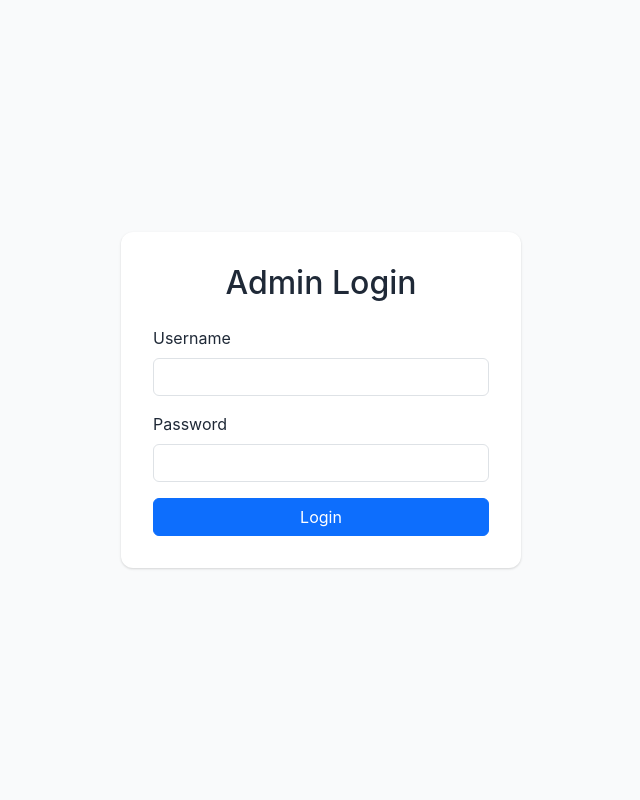
After one commit to SagarDubey10/Smart-Classroom-Time-Table-Scheduler, a Flask app: page /admin/login in a window 1280 px wide. The commit adds this page. Shown: the whole page, without its empty margins (319-959 px from the left). Run offline with Flask 3, Linux system fonts and the light colour scheme.

Commit message:
Added Login Page

```diff
--- a/app.py
+++ b/app.py
@@ -1,4 +1,4 @@
-from flask import Flask, render_template, request, jsonify, g, redirect, url_for, flash, send_file
+from flask import Flask, render_template, request, jsonify, g, redirect, url_for, flash, send_file, session
 import sqlite3
 from datetime import datetime
 import random
@@ -6,11 +6,13 @@ from collections import defaultdict
 import pandas as pd
 from fpdf import FPDF
 import io
+from werkzeug.security import generate_password_hash, check_password_hash
+from functools import wraps
 
 app = Flask(__name__)
 DB_PATH = 'timetable.db'
 DAYS = ['MON', 'TUE', 'WED', 'THU', 'FRI', 'SAT']
-app.secret_key = 'your_secret_key_here'
+app.secret_key = 'your_very_secret_key_for_sessions'
 
 # --- DATABASE HELPERS ---
 def get_db():
@@ -104,9 +106,20 @@ def init_db():
                 key TEXT PRIMARY KEY,
                 value TEXT
             );
+            CREATE TABLE IF NOT EXISTS admins (
+                id INTEGER PRIMARY KEY AUTOINCREMENT,
+                username TEXT UNIQUE NOT NULL,
+                password_hash TEXT NOT NULL
+            );
         ''')
-        # Add default practical preference if not exists
         cur.execute("INSERT OR IGNORE INTO generation_settings (key, value) VALUES ('practical_preference', 'none')")
+
+        # Add a default admin user if the table is empty
+        cur.execute("SELECT * FROM admins")
+        if cur.fetchone() is None:
+            cur.execute("INSERT INTO admins (username, password_hash) VALUES (?, ?)",
+                        ('admin', generate_password_hash('admin123')))
+
         db.commit()
 
 def seed_sample_data():
@@ -165,6 +178,15 @@ def seed_sample_data():
 
     db.commit()
 
+# --- AUTHENTICATION ---
+def login_required(f):
+    @wraps(f)
+    def decorated_function(*args, **kwargs):
+        if 'admin_id' not in session:
+            return redirect(url_for('admin_login'))
+        return f(*args, **kwargs)
+    return decorated_function
+
 # --- TIMETABLE GENERATION & VALIDATION ---
 def get_slot_times():
     db = get_db()
@@ -176,37 +198,28 @@ def is_slot_available(day, time_start, time_end, teacher_id, classroom_id, class
     db = get_db()
     cur = db.cursor()
 
-    # Teacher availability
     cur.execute('SELECT 1 FROM timetable_slots WHERE teacher_id = ? AND day = ? AND NOT (time_end <= ? OR time_start >= ?)', (teacher_id, day, time_start, time_end))
     if cur.fetchone(): return False
 
-    # Classroom availability
     cur.execute('SELECT 1 FROM timetable_slots WHERE classroom_id = ? AND day = ? AND NOT (time_end <= ? OR time_start >= ?)', (classroom_id, day, time_start, time_end))
     if cur.fetchone(): return False
 
-    # Class/Batch availability
     if batch_number:
-        # Check for this specific batch
         cur.execute('SELECT 1 FROM timetable_slots WHERE class_id = ? AND batch_number = ? AND day = ? AND NOT (time_end <= ? OR time_start >= ?)', (class_id, batch_number, day, time_start, time_end))
         if cur.fetchone(): return False
 
-        # Also check if there's a theory lecture for the whole class at the same time
         cur.execute('SELECT 1 FROM timetable_slots WHERE class_id = ? AND batch_number IS NULL AND day = ? AND NOT (time_end <= ? OR time_start >= ?)', (class_id, day, time_start, time_end))
         if cur.fetchone(): return False
-    else: # This is a theory lecture
-        # Check if the whole class has a theory lecture
+    else:
         cur.execute('SELECT 1 FROM timetable_slots WHERE class_id = ? AND batch_number IS NULL AND day = ? AND NOT (time_end <= ? OR time_start >= ?)', (class_id, day, time_start, time_end))
         if cur.fetchone(): return False
-        # Check if ANY batch of the class has a lab
         cur.execute('SELECT 1 FROM timetable_slots WHERE class_id = ? AND batch_number IS NOT NULL AND day = ? AND NOT (time_end <= ? OR time_start >= ?)', (class_id, day, time_start, time_end))
         if cur.fetchone(): return False
 
-    # Teacher constraint: No two lectures on the same day for the same class
     if not is_lab:
         cur.execute('SELECT 1 FROM timetable_slots ts JOIN courses c ON ts.course_id = c.course_id WHERE ts.teacher_id = ? AND ts.class_id = ? AND ts.day = ? AND c.is_lab = 0', (teacher_id, class_id, day))
         if cur.fetchone(): return False
 
-    # Teacher constraint: At least one lecture gap between lectures in different classes
     all_slots = get_slot_times()
 
     current_slot_index = -1
@@ -229,7 +242,7 @@ def is_slot_available(day, time_start, time_end, teacher_id, classroom_id, class
 
 def schedule_session(course, day, start_slot_index, duration, classroom, batch_number=None, teacher_id=None):
     SLOTS = get_slot_times()
-    TEACHABLE_SLOTS = [(i, s) for i, s in enumerate(SLOTS) if s['is_break'] == 0] # 0 for lecture
+    TEACHABLE_SLOTS = [(i, s) for i, s in enumerate(SLOTS) if s['is_break'] == 0]
     db = get_db()
     cur = db.cursor()
 
@@ -275,14 +288,13 @@ def generate_timetable():
         batch_assignments[(a['class_id'], a['subject_id'])][a['batch_number']] = a['teacher_id']
 
     SLOTS = get_slot_times()
-    TEACHABLE_SLOTS = [(i, s) for i, s in enumerate(SLOTS) if s['is_break'] == 0] # 0 for lecture
+    TEACHABLE_SLOTS = [(i, s) for i, s in enumerate(SLOTS) if s['is_break'] == 0]
 
     practical_pref = cur.execute("SELECT value FROM generation_settings WHERE key = 'practical_preference'").fetchone()['value']
 
     labs_to_schedule = []
     for course in courses:
         if course['is_lab']:
-            # Each lab is typically 2 hours, so we divide by 2
             num_practical_sessions = course['weekly_lectures']
             if num_practical_sessions % 2 != 0:
                 print(f"Warning: Lab {course['subject_name']} has an odd number of weekly hours. Assuming {num_practical_sessions // 2} two-hour sessions.")
@@ -306,7 +318,6 @@ def generate_timetable():
         for _ in range(200):
             day = random.choice(DAYS)
 
-            # Filter slots based on practical preference
             potential_slots = list(range(len(TEACHABLE_SLOTS) - 1))
             if practical_pref == 'morning':
                 potential_slots = [i for i in potential_slots if i <= 2]
@@ -401,7 +412,33 @@ def index():
     classes = [dict(row) for row in cur.fetchall()]
     return render_template('index.html', classes=classes)
 
+@app.route('/admin/login', methods=['GET', 'POST'])
+def admin_login():
+    if request.method == 'POST':
+        username = request.form['username']
+        password = request.form['password']
+
+        db = get_db()
+        admin = db.execute('SELECT * FROM admins WHERE username = ?', (username,)).fetchone()
+
+        if admin and check_password_hash(admin['password_hash'], password):
+            session.clear()
+            session['admin_id'] = admin['id']
+            session['admin_username'] = admin['username']
+            return redirect(url_for('manage'))
+        else:
+            flash('Invalid username or password', 'danger')
+
+    return render_template('login.html')
+
+@app.route('/admin/logout')
+def admin_logout():
+    session.clear()
+    flash('You have been logged out.', 'success')
+    return redirect(url_for('admin_login'))
+
 @app.route('/manage', methods=['GET', 'POST'])
+@login_required
 def manage():
     db = get_db()
     cur = db.cursor()
@@ -512,7 +549,7 @@ def manage():
                     end_time = end_times[i]
 
                     break_name = None
-                    if is_break == 1: # Only for breaks
+                    if is_break == 1:
                         break_name = break_names[break_name_counter] if break_names[break_name_counter] else None
                         break_name_counter += 1
 
@@ -607,6 +644,7 @@ def manage():
                            practical_preference=practical_preference)
 
 @app.route('/api/timetable/generate', methods=['POST'])
+@login_required
 def api_generate():
     generate_timetable()
     return jsonify({'status': 'success', 'message': 'Timetable generated successfully!'})
@@ -660,6 +698,7 @@ def api_get_timetable(class_name):
     })
 
 @app.route('/api/timetable/update', methods=['POST'])
+@login_required
 def api_update():
     data = request.json
     slot_id = data.get('slot_id')
@@ -707,6 +746,7 @@ def api_update():
         return jsonify({'status': 'error', 'message': str(e)}), 500
 
 @app.route('/api/timetable/delete', methods=['POST'])
+@login_required
 def api_delete():
     data = request.json
     slot_id = data.get('slot_id')
@@ -780,15 +820,15 @@ def export_timetable_pdf(class_name):
     pdf.set_font('Arial', '', 8)
     for slot in slots_full:
         time_formatted = f"{slot['start_time']} - {slot['end_time']}"
-        if slot['is_break'] == 1: # Break
+        if slot['is_break'] == 1:
             row_height = 10
             pdf.cell(col_width, row_height, time_formatted, 1, 0, 'C')
             pdf.cell(col_width * len(DAYS), row_height, slot['break_name'], 1, 1, 'C')
-        elif slot['is_break'] == 2: # Reserve
+        elif slot['is_break'] == 2:
             row_height = 10
             pdf.cell(col_width, row_height, time_formatted, 1, 0, 'C')
             pdf.cell(col_width * len(DAYS), row_height, "Reserved Slot", 1, 1, 'C')
-        else: # Lecture
+        else:
             max_lines = 1
             for day in DAYS:
                 cell_data_array = grid.get(day, {}).get(slot['start_time'], [])
@@ -865,5 +905,5 @@ def export_timetable_excel(class_name):
 if __name__ == '__main__':
     with app.app_context():
         init_db()
-        # seed_sample_data() # Use this for a fresh start
+        # seed_sample_data()
     app.run(debug=True)
--- /dev/null
+++ b/static/css/login.css
@@ -0,0 +1,27 @@
+html,
+body {
+    height: 100%;
+}
+
+body.login-body {
+    display: flex;
+    align-items: center;
+    justify-content: center;
+    background-color: var(--light-bg);
+}
+
+.login-container {
+    display: flex;
+    align-items: center;
+    justify-content: center;
+    height: 100vh;
+}
+
+.login-card {
+    width: 100%;
+    max-width: 400px;
+    padding: 2rem;
+    background-color: var(--white-color);
+    border-radius: 0.75rem;
+    box-shadow: var(--shadow);
+}
--- /dev/null
+++ b/templates/login.html
@@ -0,0 +1,39 @@
+<!DOCTYPE html>
+<html lang="en">
+<head>
+    <meta charset="UTF-8">
+    <meta name="viewport" content="width=device-width, initial-scale=1.0">
+    <title>Admin Login - Smart Timetable Manager</title>
+    <link href="https://cdn.jsdelivr.net/npm/bootstrap@5.3.1/dist/css/bootstrap.min.css" rel="stylesheet">
+    <link rel="stylesheet" href="{{ url_for('static', filename='css/style.css') }}">
+    <link rel="stylesheet" href="{{ url_for('static', filename='css/login.css') }}">
+</head>
+<body>
+    <div class="login-container">
+        <div class="login-card">
+            <h2 class="text-center mb-4">Admin Login</h2>
+
+            {% with messages = get_flashed_messages(with_categories=true) %}
+                {% if messages %}
+                    {% for category, message in messages %}
+                        <div class="alert alert-{{ category }}">{{ message }}</div>
+                    {% endfor %}
+                {% endif %}
+            {% endwith %}
+
+            <form method="POST" action="{{ url_for('admin_login') }}">
+                <div class="mb-3">
+                    <label for="username" class="form-label">Username</label>
+                    <input type="text" id="username" name="username" class="form-control" required>
+                </div>
+                <div class="mb-3">
+                    <label for="password" class="form-label">Password</label>
+                    <input type="password" id="password" name="password" class="form-control" required>
+                </div>
+                <button type="submit" class="btn btn-primary w-100">Login</button>
+            </form>
+        </div>
+    </div>
+<script src="https://cdn.jsdelivr.net/npm/bootstrap@5.3.1/dist/js/bootstrap.bundle.min.js"></script>
+</body>
+</html>
```
Also changed, not shown: templates/index.html (+9 -3 lines), templates/manage.html (+9 -3 lines), timetable.db.
